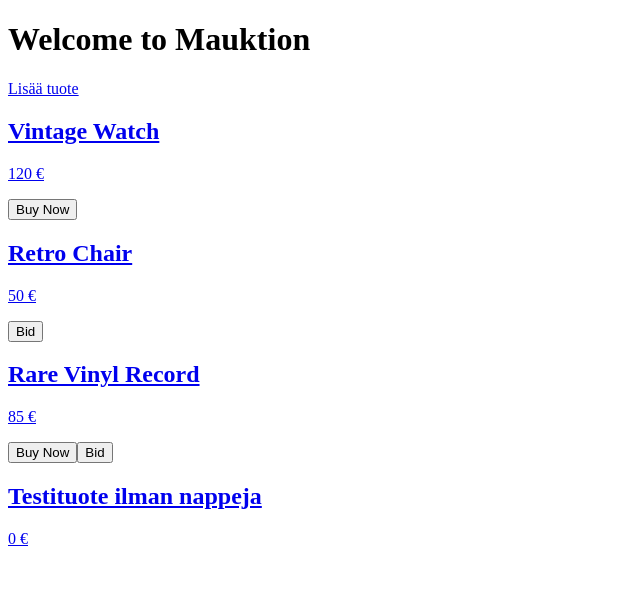
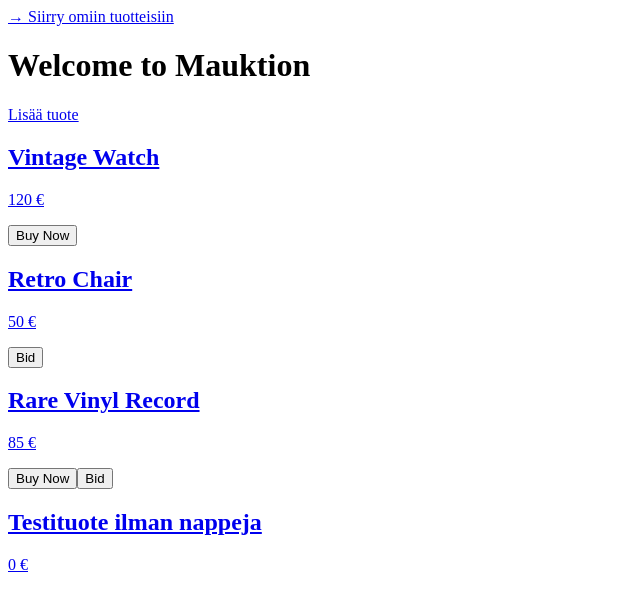
Before and after one commit to ossir1/mauktion-next, a Next.js app: page / in a window 1280 px wide. Shown: the top 608 px of the page, without its empty margins (0-640 px from the left). Built offline with nearby package versions, Linux system fonts and the light colour scheme.

Commit message:
Update index.tsx

```diff
--- a/pages/index.tsx
+++ b/pages/index.tsx
@@ -22,6 +22,10 @@
       </Head>
       <main className="p-6">
         <div className="flex justify-between items-center mb-4">
+<a href="/my-products" className="text-blue-600 underline mb-4 block">
+  → Siirry omiin tuotteisiin
+</a>
+
           <h1 className="text-3xl font-bold">Welcome to Mauktion</h1>
           <a
             href="/add"
```
